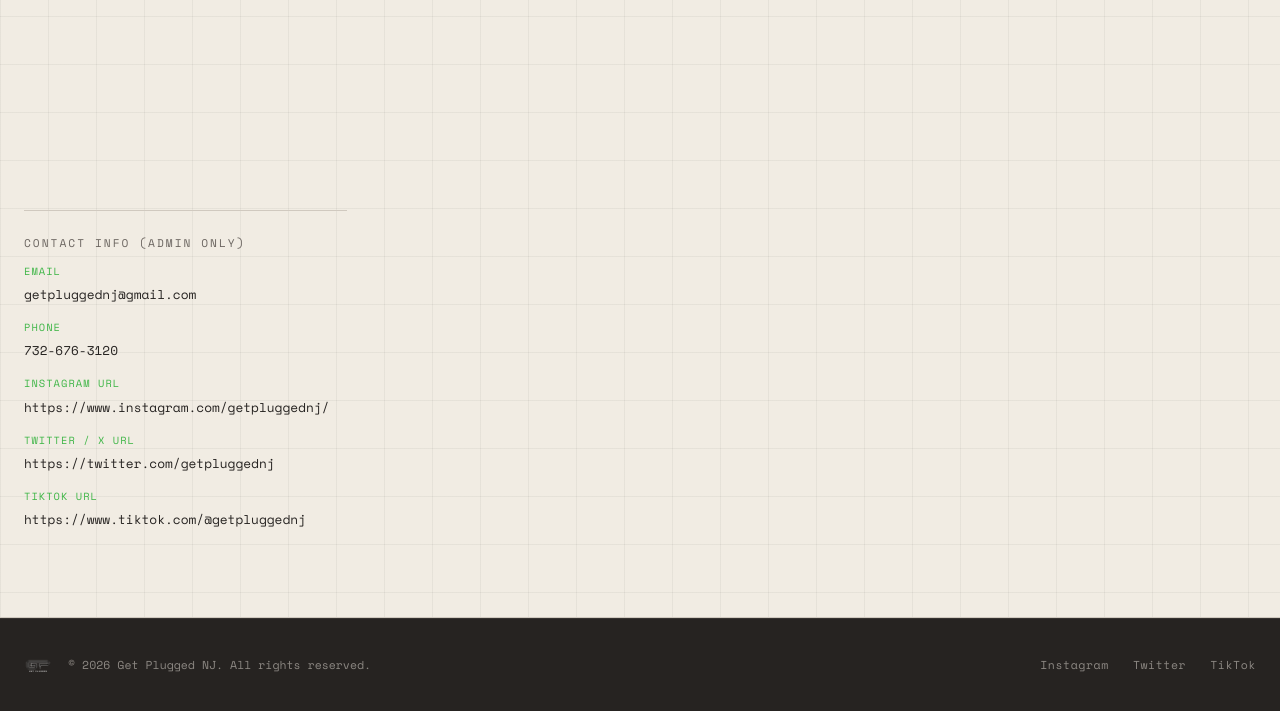
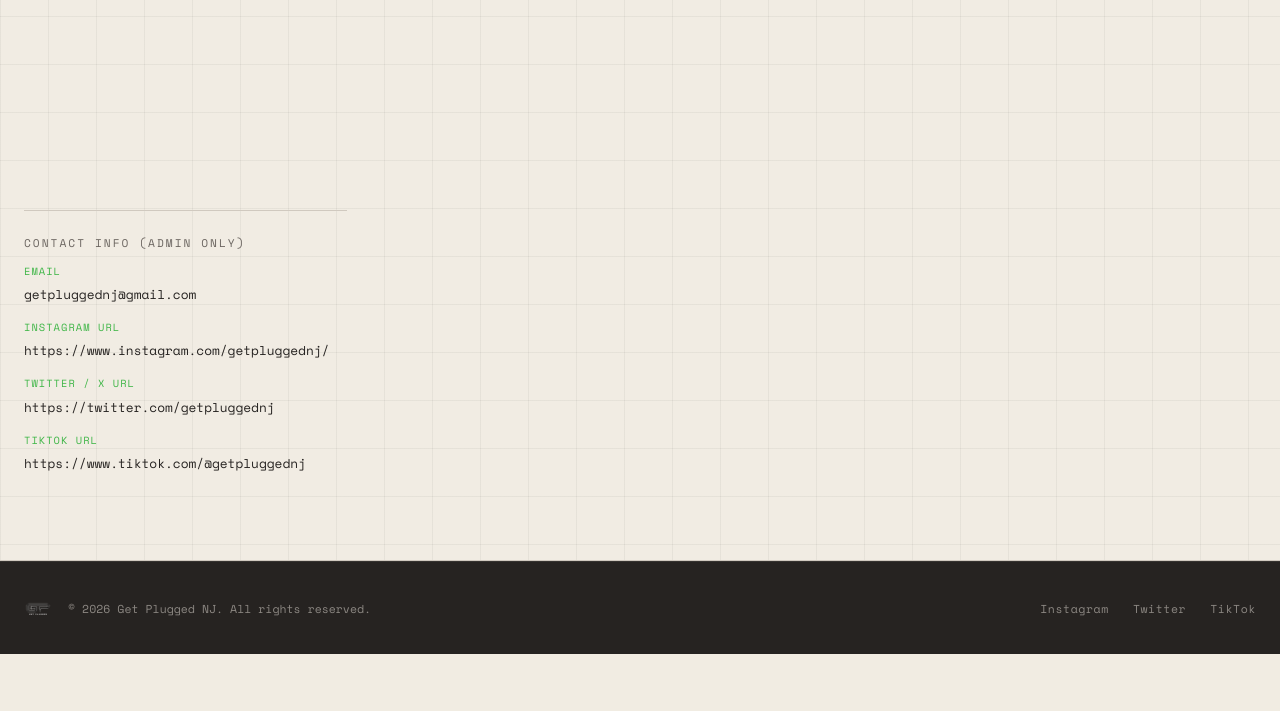
Before and after one commit to DredgenYors/GetPluggedWebsite, a Flask app: page / in a window 1280 px wide. Shown: the part 5494-6205 px from the top of the page. After the commit the page ends 6148 px from the top, so only its background shows below. Run offline with Flask 3, Linux system fonts and the light colour scheme; a user stored in the database is signed in; some web fonts are replaced.

Commit message:
Remove the phone number / Call Us option from the site entirely
Business decision: no phone contact option going forward. Removed the
public "Call Us" button from the Contact section, the admin-only Phone
field from the Contact Info panel, phone from INLINE_TEXT_FIELDS, and
dropped the now-unused SiteSettings.phone column from the model and
database - matching how other fields with nowhere to live were handled
earlier this session, rather than leaving a dead inline-editable field.

Not touched: TicketOrder.phone (the phone number a customer enters when
buying tickets) - a completely different, still-needed field that just
happens to share the name "phone".

Co-Authored-By: Claude Sonnet 5 <noreply@anthropic.com>

```diff
--- a/getpluggedv1.py
+++ b/getpluggedv1.py
@@ -106,7 +106,7 @@ INLINE_TEXT_FIELDS = {
 
     "contact_eyebrow": 100, "contact_heading_line1": 100, "contact_heading_line2": 100,
     "contact_lede": 400, "contact_cta_email_label": 50, "contact_cta_follow_label": 50,
-    "email": 200, "phone": 50,
+    "email": 200,
     "instagram_url": 500, "twitter_url": 500, "tiktok_url": 500,
 
     "footer_text": 200,
@@ -132,7 +132,6 @@ class SiteSettings(db.Model):
     id = db.Column(db.Integer, primary_key=True)
 
     email = db.Column(db.String(200), default="getpluggednj@gmail.com", nullable=False)
-    phone = db.Column(db.String(50), default="", nullable=False)
     instagram_url = db.Column(db.String(500), default="https://www.instagram.com/getpluggednj/", nullable=False)
     twitter_url = db.Column(db.String(500), default="https://twitter.com/getpluggednj", nullable=False)
     tiktok_url = db.Column(db.String(500), default="https://www.tiktok.com/@getpluggednj", nullable=False)
--- a/templates/home.html
+++ b/templates/home.html
@@ -292,9 +292,6 @@
         <span data-editable data-field="contact_cta_follow_label" data-type="text">{{ site_settings.contact_cta_follow_label }}</span>
       </a>
       {% endif %}
-      {% if site_settings.phone %}
-      <a class="gp-btn gp-btn-ghost gp-anim-init" href="tel:{{ site_settings.phone }}">Call Us</a>
-      {% endif %}
     </div>
 
     {% if can_edit %}
@@ -303,9 +300,6 @@
 
       <div class="gp-event-meta-label">Email</div>
       <div class="gp-event-meta-value" data-editable data-type="text" data-field="email" data-allow-empty="true" data-empty-placeholder="Add an email address">{{ site_settings.email or "Add an email address" }}</div>
-
-      <div class="gp-event-meta-label" style="margin-top: 1rem;">Phone</div>
-      <div class="gp-event-meta-value" data-editable data-type="text" data-field="phone" data-allow-empty="true" data-empty-placeholder="Add a phone number">{{ site_settings.phone or "Add a phone number" }}</div>
 
       <div class="gp-event-meta-label" style="margin-top: 1rem;">Instagram URL</div>
       <div class="gp-event-meta-value" data-editable data-type="text" data-field="instagram_url" data-allow-empty="true" data-empty-placeholder="Add an Instagram link">{{ site_settings.instagram_url or "Add an Instagram link" }}</div>
```
Also changed, not shown: instance/getplugged.db.
